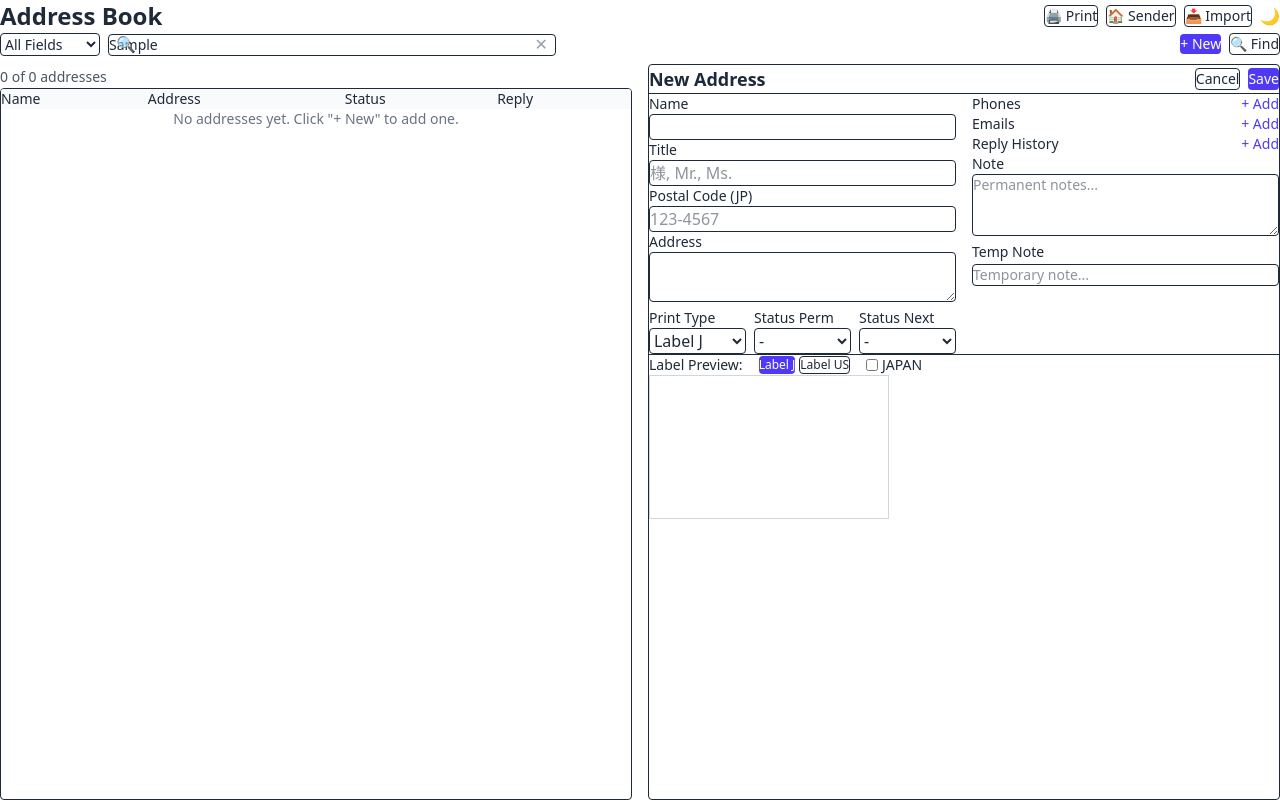
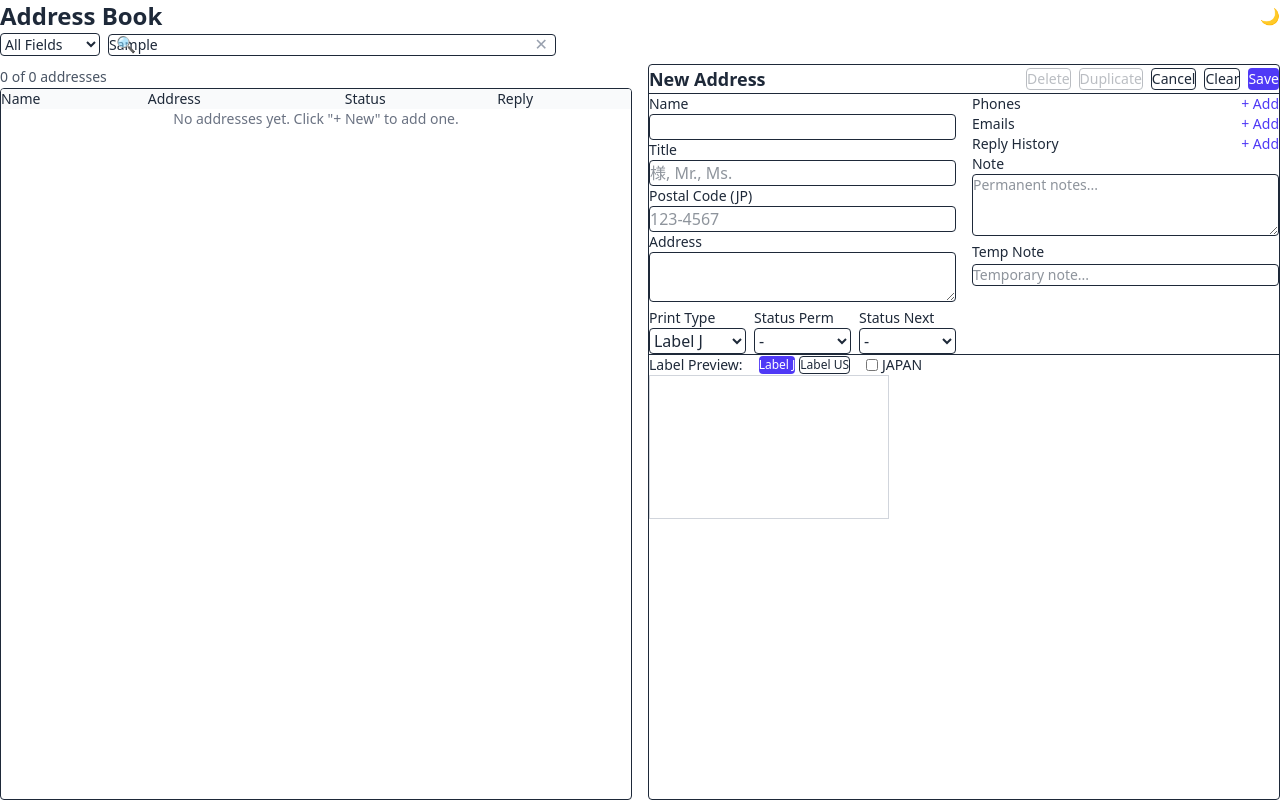
Before and after one commit to kkoisland/react-addressbook, a React (Vite) app: page / in a window 1280 px wide. Both pictures are taken after typing "Sample" into the empty fields and a click on the button "+ New". Built offline with nearby package versions, Linux system fonts and the light colour scheme.

Commit message:
feat: add form toolbar with Delete, Duplicate, Clear and edit-mode UI

```diff
--- a/src/AddressForm.tsx
+++ b/src/AddressForm.tsx
@@ -11,6 +11,9 @@ interface AddressFormProps {
 	onSave: (address: Omit<Address, "id" | "createdAt" | "updatedAt">) => void;
 	onUpdate: (id: string, updates: Partial<Address>) => void;
 	onCancel: () => void;
+	onClear: () => void;
+	onDuplicate?: () => void;
+	onDelete?: () => void;
 }
 
 const emptyAddress = {
@@ -33,6 +36,9 @@ const AddressForm = ({
 	onSave,
 	onUpdate,
 	onCancel,
+	onClear,
+	onDuplicate,
+	onDelete,
 }: AddressFormProps) => {
 	const [formData, setFormData] = useState(emptyAddress);
 	const [previewLabelType, setPreviewLabelType] =
@@ -86,16 +92,66 @@ const AddressForm = ({
 				<div className="flex gap-2">
 					<button
 						type="button"
+						onClick={() => {
+							if (
+								address &&
+								onDelete &&
+								window.confirm(`Delete "${address.name}"?`)
+							) {
+								onDelete();
+							}
+						}}
+						disabled={!address}
+						className={`px-3 py-1 text-sm border rounded ${
+							address
+								? "border-red-300 text-red-600 hover:bg-red-50 dark:border-red-700 dark:text-red-400 dark:hover:bg-red-900/30"
+								: "opacity-30 cursor-not-allowed"
+						}`}
+					>
+						Delete
+					</button>
+					<button
+						type="button"
+						onClick={() => {
+							if (
+								address &&
+								onDuplicate &&
+								window.confirm(`Duplicate "${address.name}"?`)
+							) {
+								onDuplicate();
+							}
+						}}
+						disabled={!address}
+						className={`px-3 py-1 text-sm border rounded ${
+							address
+								? "hover:bg-gray-100 dark:hover:bg-slate-700 dark:border-gray-600"
+								: "opacity-30 cursor-not-allowed dark:border-gray-600"
+						}`}
+					>
+						Duplicate
+					</button>
+					<button
+						type="button"
 						onClick={onCancel}
 						className="px-3 py-1 text-sm border rounded hover:bg-gray-100 dark:hover:bg-slate-700 dark:border-gray-600"
 					>
 						Cancel
 					</button>
 					<button
+						type="button"
+						onClick={() => {
+							setFormData(emptyAddress);
+							onClear();
+						}}
+						className="px-3 py-1 text-sm border rounded hover:bg-gray-100 dark:hover:bg-slate-700 dark:border-gray-600"
+					>
+						Clear
+					</button>
+					<button
 						type="submit"
 						className="px-3 py-1 text-sm bg-indigo-600 text-white rounded hover:bg-indigo-700"
 					>
-						Save
+						{address ? "Update" : "Save"}
 					</button>
 				</div>
 			</div>
--- a/src/AddressList.tsx
+++ b/src/AddressList.tsx
@@ -71,10 +71,11 @@ const AddressList = ({
 		[addresses],
 	);
 
-	// Notify parent of mode changes (print mode or search mode)
+	// Notify parent of mode changes (editing, print mode, or search mode)
+	const isEditing = isCreating || !!selectedAddress;
 	useEffect(() => {
-		onModeChange?.(isSearchMode || isPrintMode);
-	}, [isSearchMode, isPrintMode, onModeChange]);
+		onModeChange?.(isEditing || isSearchMode || isPrintMode);
+	}, [isEditing, isSearchMode, isPrintMode, onModeChange]);
 
 	// Enter print mode when requested by parent (e.g., header Print button)
 	useEffect(() => {
@@ -170,6 +171,18 @@ const AddressList = ({
 		if (selectedId === id) {
 			setSelectedId(null);
 		}
+	};
+
+	const handleDuplicate = () => {
+		if (!selectedAddress) return;
+		const { id, createdAt, updatedAt, ...data } = selectedAddress;
+		const newAddress = addAddress(data);
+		setSelectedId(newAddress.id);
+	};
+
+	const handleClear = () => {
+		setSelectedId(null);
+		setIsCreating(true);
 	};
 
 	const handleCancel = () => {
@@ -272,6 +285,8 @@ const AddressList = ({
 						</button>
 					</>
 				) : (
+					!isCreating &&
+					!selectedAddress && (
 						<>
 							<button
 								type="button"
@@ -284,11 +299,11 @@ const AddressList = ({
 								type="button"
 								onClick={handleFind}
 								className="px-3 py-1 text-sm border rounded hover:bg-gray-100 dark:hover:bg-slate-700 dark:border-gray-600"
-							title="Cmd+F"
 							>
 								🔍 Find
 							</button>
 						</>
+					)
 				)}
 			</div>
 
@@ -357,6 +372,16 @@ const AddressList = ({
 							onSave={handleSave}
 							onUpdate={handleUpdate}
 							onCancel={handleCancel}
+							onClear={handleClear}
+							onDuplicate={selectedAddress ? handleDuplicate : undefined}
+							onDelete={
+								selectedAddress
+									? () => {
+											handleDelete(selectedAddress.id);
+											setIsCreating(true);
+										}
+									: undefined
+							}
 						/>
 					) : (
 						<div className="flex items-center justify-center h-full text-gray-500">
```
Lines whose indentation alone changed are shown as unchanged.
